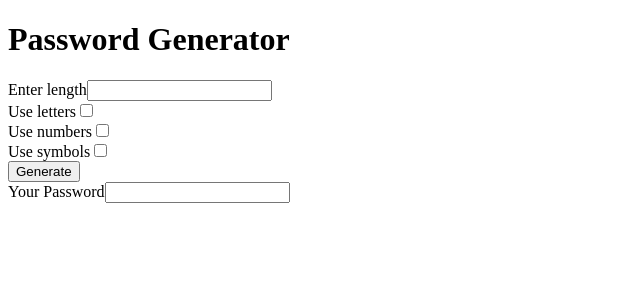
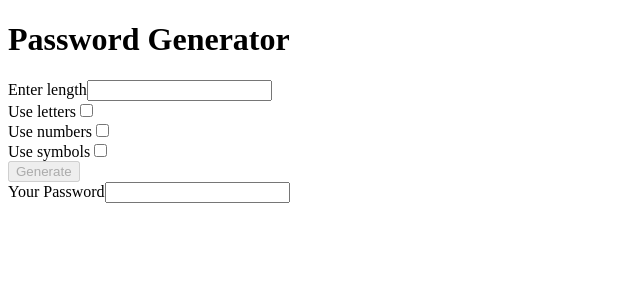
Before and after one commit to Seborider/pw, an Angular app: page / in a window 1280 px wide. Shown: the top 300 px of the page, without its empty margins (0-640 px from the left). Built offline with nearby package versions, Linux system fonts and the light colour scheme.

Commit message:
⚡️ Add button logic

```diff
--- a/src/app/app.component.html
+++ b/src/app/app.component.html
@@ -22,7 +22,7 @@
 </div>
 
 <div>
-<button (click)="onButtonClick()">Generate</button>
+<button [disabled]="!(length && (includeLetters || includeNumbers || includeSymbols))" (click)="onButtonClick()">Generate</button>
 </div>
 
 <div>
--- a/src/app/app.component.ts
+++ b/src/app/app.component.ts
@@ -34,7 +34,7 @@ export class AppComponent {
 
   onButtonClick() {
     const numbers = "123456789";
-    const letters = "abcdefghijklmnopqrstuvwxyz";
+    const letters = "abcdefghijklmnopqrstuvwxyzABCDEFGHIJKLMNOPQRSTUVWXYZ";
     const symbols ="!§$%&/()=";
 
     let validChars = "";
```
